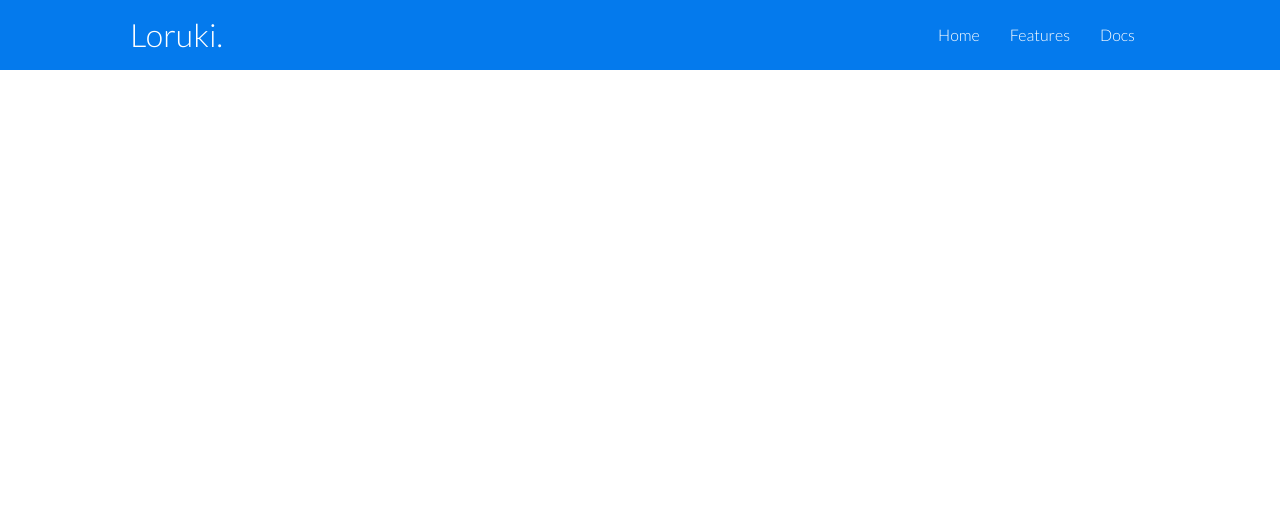
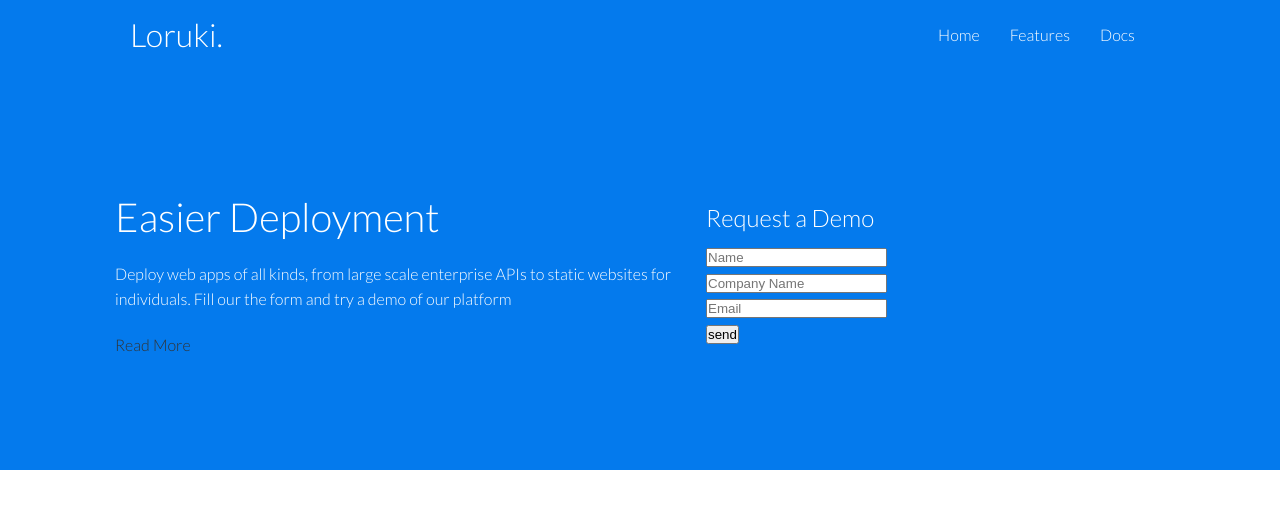
Before and after one commit to BraydonTGS/responsive-website-practice, a plain HTML site: page index.html in a window 1280 px wide. Drawn offline with Linux system fonts and the light colour scheme.

Commit message:
set up showcase, created form, added css

```diff
--- a/css/style.css
+++ b/css/style.css
@@ -1,5 +1,8 @@
 @import url("https://fonts.googleapis.com/css2?family=Lato:wght@300&display=swap");
 
+:root {
+  --primary-color: #047aed;
+}
 /* Reset */
 * {
   box-sizing: border-box;
@@ -7,6 +10,7 @@
   margin: 0;
 }
 
+/* Body */
 body {
   font-family: "Lato", sans-serif;
   color: #333;
@@ -37,8 +41,9 @@ img {
   width: 100%;
 }
 
+/* Navbar */
 .navbar {
-  background-color: #047aed;
+  background-color: var(--primary-color);
   color: #fff;
   height: 70px;
 }
@@ -61,6 +66,27 @@ img {
   justify-content: space-between;
 }
 
+/* Showcase */
+.showcase {
+  height: 400px;
+  background-color: var(--primary-color);
+  color: #fff;
+  position: relative;
+}
+.showcase h1 {
+  font-size: 40px;
+}
+
+.showcase p {
+  margin: 20px 0;
+}
+
+.showcase .grid {
+  grid-template-columns: 55% 45%;
+  gap: 30px;
+}
+
+/* Utilities */
 .container {
   max-width: 1100px;
   margin: 0 auto;
@@ -74,3 +100,12 @@ img {
   justify-content: center;
   height: 100%;
 }
+
+.grid {
+  height: 100%;
+  display: grid;
+  grid-template-columns: repeat(2, 1fr);
+  gap: 20px;
+  justify-content: center;
+  align-items: center;
+}
--- a/index.html
+++ b/index.html
@@ -28,5 +28,40 @@
         </nav>
       </div>
     </div>
+
+    <!-- Showcase -->
+    <section class="showcase">
+      <div class="container grid">
+        <div clas="showcase-text">
+          <h1>Easier Deployment</h1>
+          <p>
+            Deploy web apps of all kinds, from large scale enterprise APIs to
+            static websites for individuals. Fill our the form and try a demo of
+            our platform
+          </p>
+          <a href="features.html" class="btn btn-outline">Read More</a>
+        </div>
+        <div class="showcase-form card">
+          <h2>Request a Demo</h2>
+          <form>
+            <div class="form-control">
+              <input type="text" name="name" placeholder="Name" required />
+            </div>
+            <div class="form-control">
+              <input
+                type="text"
+                name="company"
+                placeholder="Company Name"
+                required
+              />
+            </div>
+            <div class="form-control">
+              <input type="email" name="email" placeholder="Email" required />
+            </div>
+            <input type="submit" value="send" class="btn btn-primary" />
+          </form>
+        </div>
+      </div>
+    </section>
   </body>
 </html>
```
